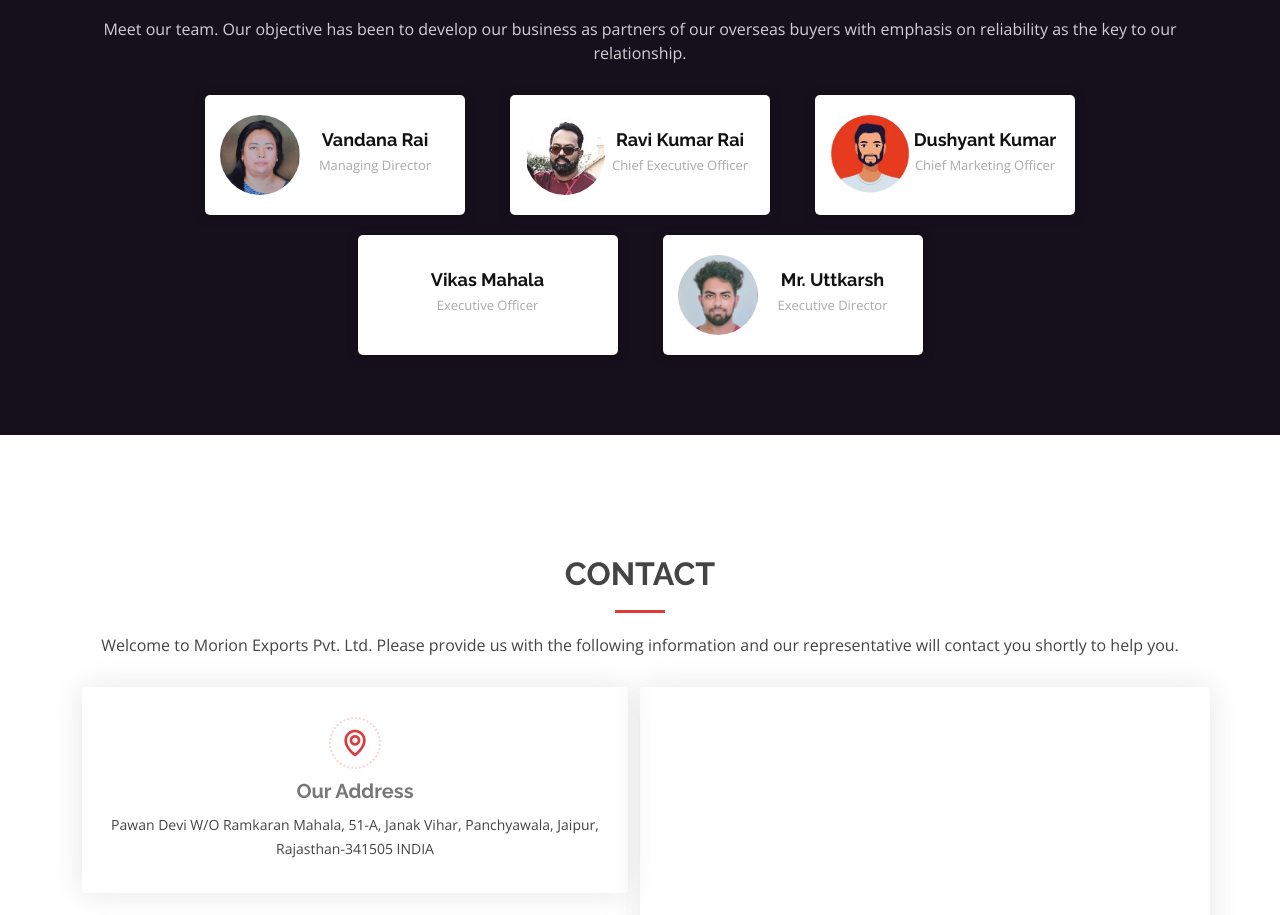
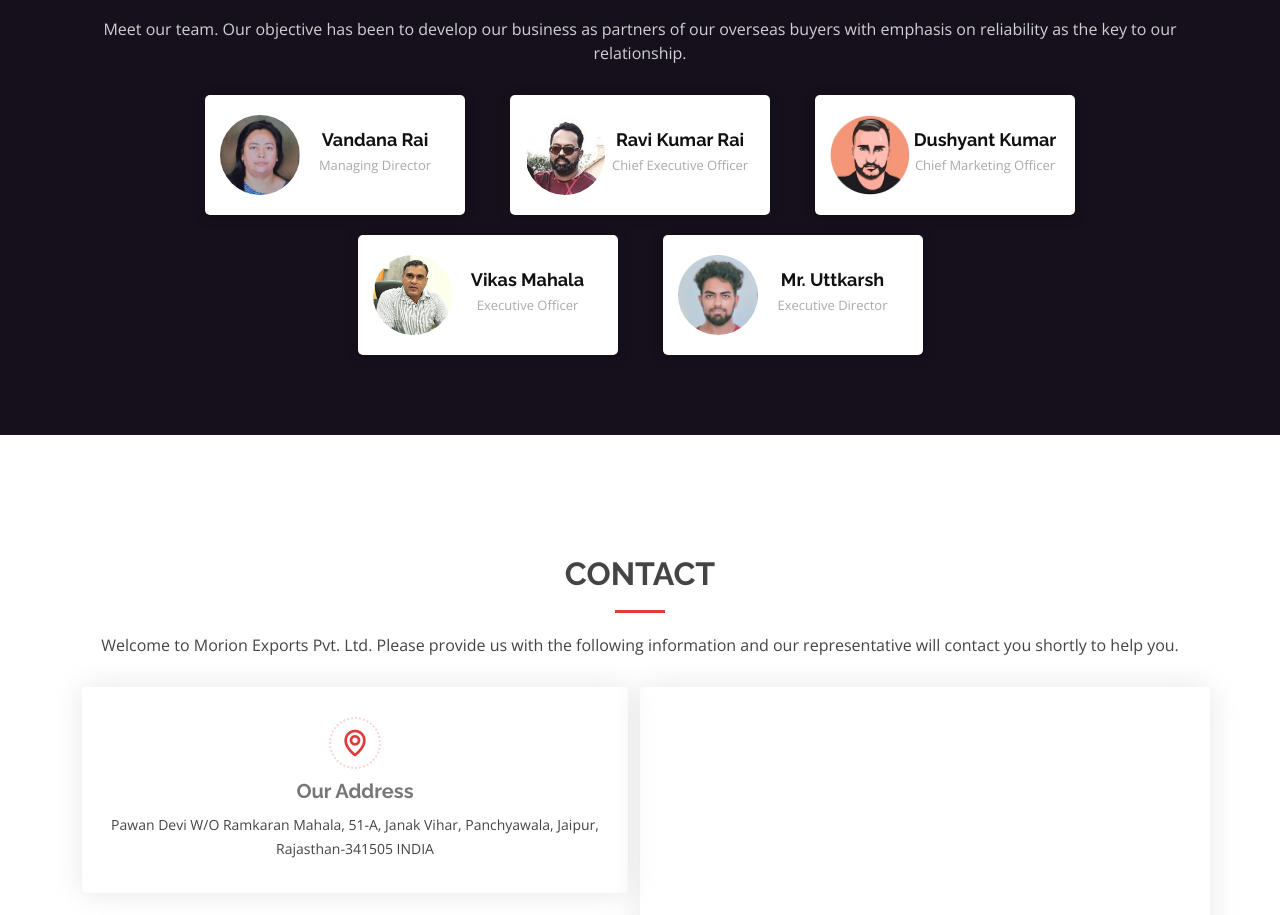
Before and after one commit to VIVEK9799/mepl, a plain HTML site: page index.html in a window 1280 px wide. Shown: the part 3425-4340 px from the top of the page. Drawn offline with nearby package versions, Linux system fonts and the light colour scheme; grey boxes are pictures that could not be loaded.

Commit message:
Update index.html

```diff
--- a/index.html
+++ b/index.html
@@ -578,7 +578,7 @@ The, use a fresh damp cloth to wipe away the soap. Repeat this step until all of
 
               <div class="member-info" style="
 ">
-                <img src="assets/img/team03.jpg" class="testimonial-img" alt="" style="
+                <img src="assets/img/team05.jpg" class="testimonial-img" alt="" style="
     max-width: 80px;
     border-radius: 50%;
     float: left;
@@ -600,7 +600,7 @@ The, use a fresh damp cloth to wipe away the soap. Repeat this step until all of
 
               <div class="member-info" style="
 ">
-                <img src="assets/img/team/team-vm1.jpg" class="testimonial-img" alt="" style="
+                <img src="assets/img/team/team-vm1.jpeg" class="testimonial-img" alt="" style="
     max-width: 80px;
     border-radius: 50%;
     float: left;
```
